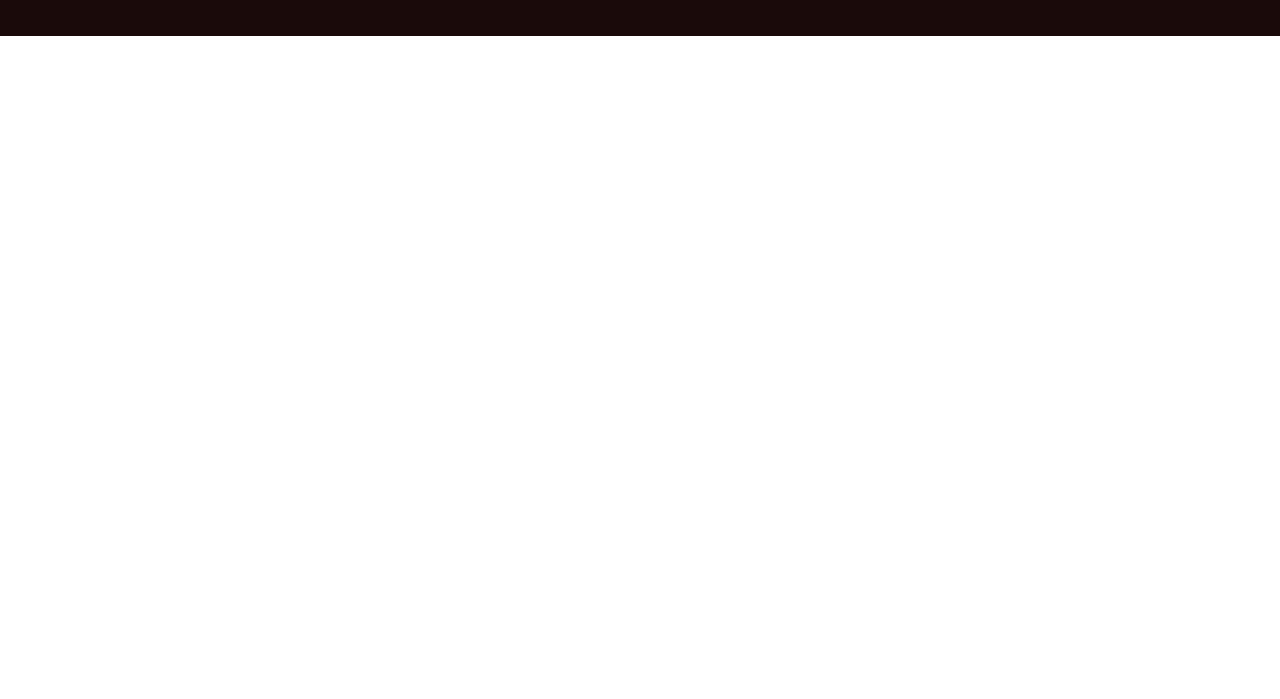
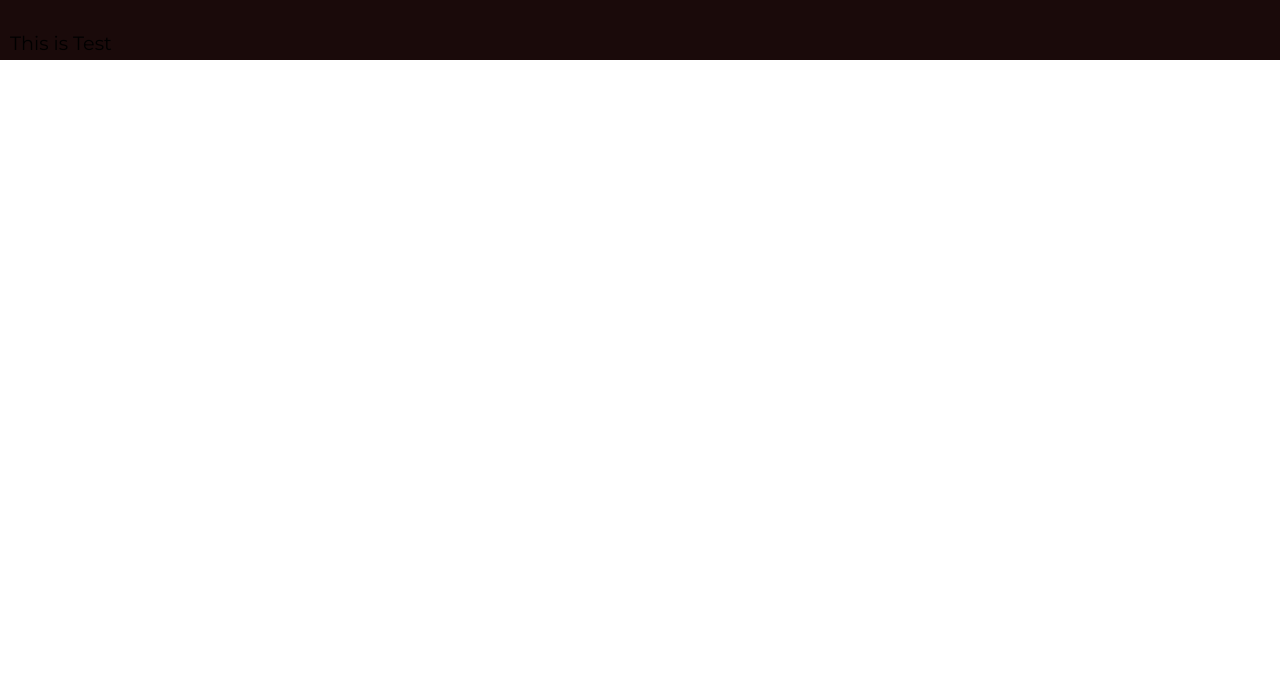
Before and after one commit to PBSAWANT27/Inheritance-Project, a plain HTML site: page index.html in a window 1280 px wide. Shown: the part 101-800 px from the top of the page. Drawn offline with nearby package versions, Linux system fonts and the light colour scheme.

Commit message:
test changes

```diff
--- a/index.html
+++ b/index.html
@@ -32,7 +32,7 @@
         </div>
 
 
-
+      <div>This is Test</div>
 
 
       </nav>
```
